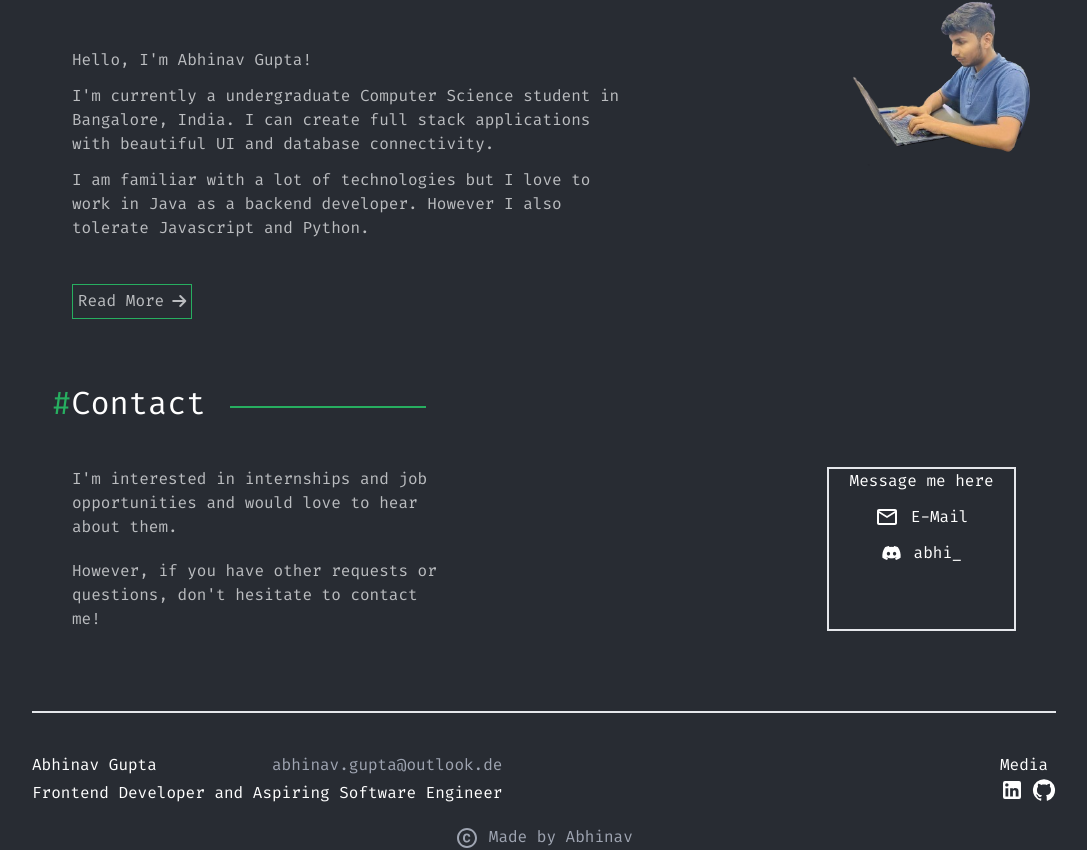
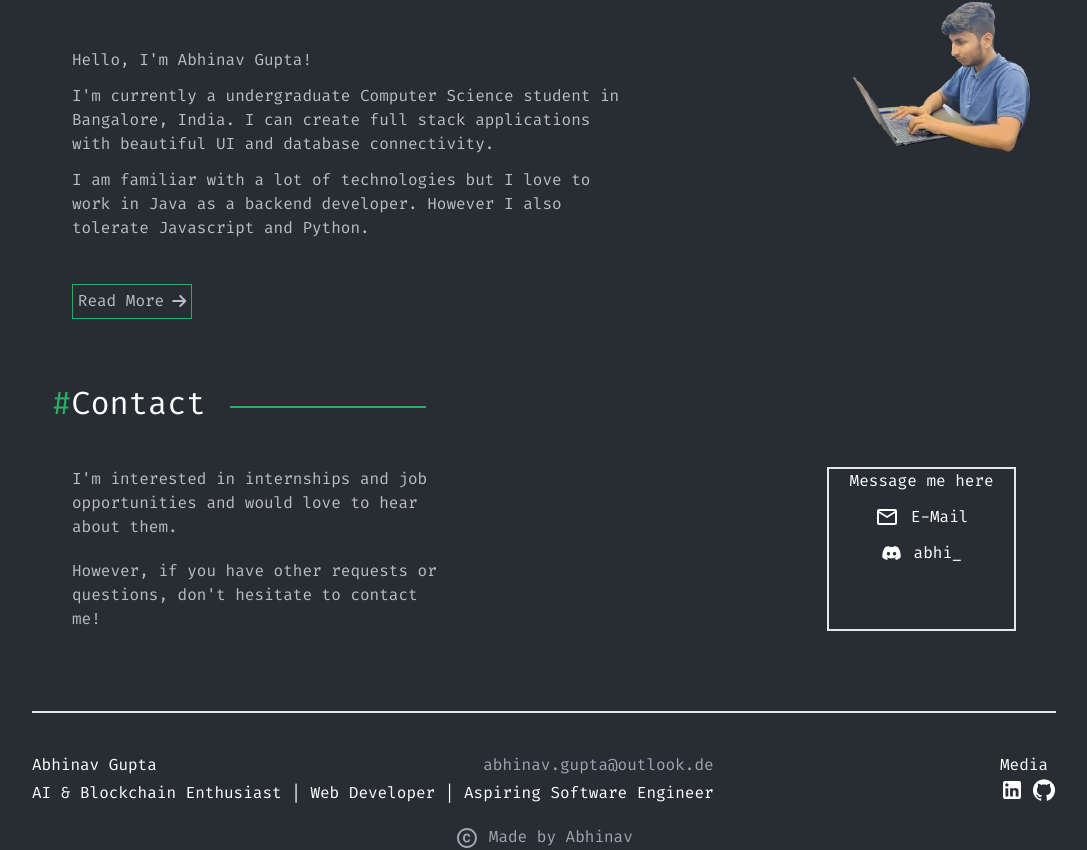
Before and after one commit to AbhinavGupta-de/portfolio-website, a React (Vite) app: page / in a window 1280 px wide. Shown: the part 2383-3233 px from the top of the page, without its empty margins (96-1183 px from the left). Built offline with nearby package versions, Linux system fonts and the light colour scheme; a web font is replaced by a local one.

Commit message:
fixed a bit of backend

```diff
--- a/src/components/Footer/Footer.jsx
+++ b/src/components/Footer/Footer.jsx
@@ -12,14 +12,16 @@ const Footer = () => {
 						<div>Abhinav Gupta</div>
 						<div className="text-[#9fa5b2]">abhinav.gupta@outlook.de</div>
 					</div>
-					<div>Frontend Developer and Aspiring Software Engineer</div>
+					<div>
+						AI & Blockchain Enthusiast | Web Developer | Aspiring Software Engineer
+					</div>
 				</div>
 
 				{/* Media Links */}
 				<div className="flex flex-col xsm:mt-5 md:mt-10 xsm:justify-center xsm:items-center">
 					<div>Media</div>
 					<div className="flex md:justify-between gap-2">
-						<a href="https://www.linkedin.com/in/abhinav-gupta-a6422026b">
+						<a href="https://www.linkedin.com/in/abhinavgpt">
 							<LinkedInIcon />
 						</a>
 						<a href="https://github.com/AbhinavGupta-de">
```
